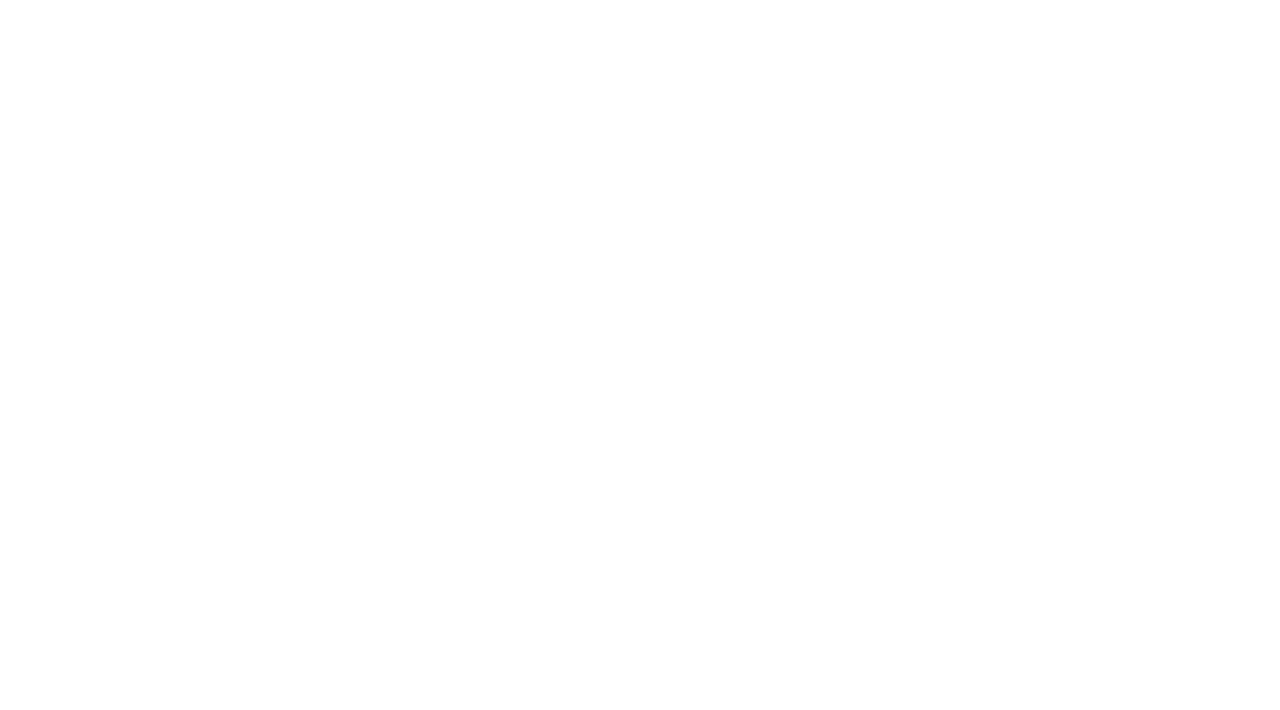
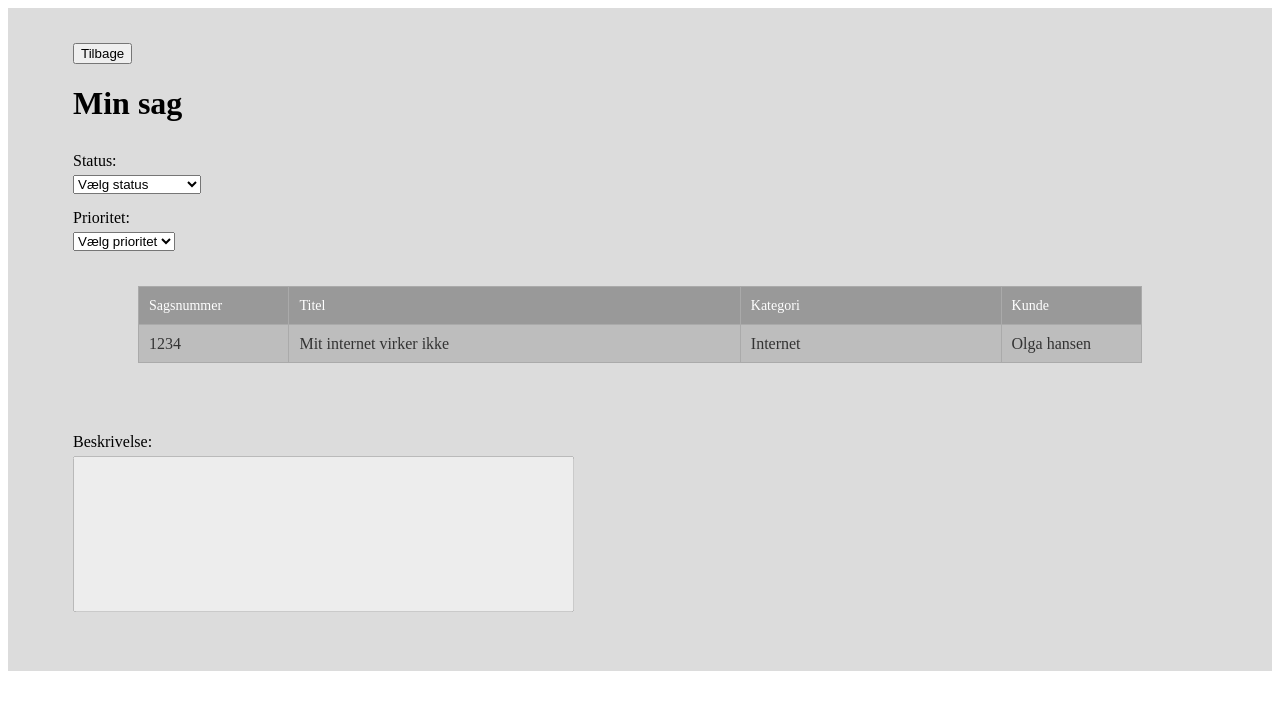
Before and after one commit to jonaschald/Sydlink-Projekt-Frontend, an Angular app: page /minsag in a window 1280 px wide. Before the commit this address led to /. Shown: the top 710 px of the page. Built offline with nearby package versions, Linux system fonts and the light colour scheme.

Commit message:
fikser routes så de virker + laver css for min-sag

```diff
--- a/src/app/app.routes.ts
+++ b/src/app/app.routes.ts
@@ -4,10 +4,13 @@ import { Kunde } from '../components/kunde/kunde';
 import { Medarbejder } from '../components/medarbejder/medarbejder';
 import { Profil } from '../components/profil/profil';
 import { MinSag } from '../components/min-sag/min-sag';
+import { OpretSag } from '../components/opret-sag/opret-sag';
 
 export const routes: Routes = [
   { path: '', component: Login },
   { path: 'kunde', component: Kunde },
   { path: 'medarbejder', component: Medarbejder },
-  { path: 'profil', component: Profil }
+  { path: 'profil', component: Profil },
+  { path: 'minsag', component: MinSag },
+  { path: 'opretsag', component: OpretSag }
 ];
--- a/src/components/kunde/kunde.html
+++ b/src/components/kunde/kunde.html
@@ -17,7 +17,7 @@
 
   <div class="actions">
 
-    <button routerLink="/opret-sag">
+    <button routerLink="/opretsag">
       Opret Sag
     </button>
 
--- a/src/components/login/login.ts
+++ b/src/components/login/login.ts
@@ -1,9 +1,9 @@
 import { Component } from '@angular/core';
 import { FormsModule } from '@angular/forms';
-import { Router } from '@angular/router';
+import { Router, RouterLink } from '@angular/router';
 
 @Component({
-  imports: [FormsModule],
+  imports: [FormsModule, RouterLink],
   selector: 'app-login',
   styleUrl: './login.css',
   templateUrl: './login.html',
--- a/src/components/medarbejder/medarbejder.html
+++ b/src/components/medarbejder/medarbejder.html
@@ -30,6 +30,10 @@
 
 
   <div class="actions">
+
+    <button type="button">
+      Filtrer
+    </button>
 
     <button type="button">
       Beskeder
--- a/src/components/min-sag/min-sag.css
+++ b/src/components/min-sag/min-sag.css
@@ -1,11 +1,8 @@
 .minsag-container {
-  width: 600px;
-  margin: auto;
-  padding: 20px;
-  text-align: left;
-  border: 1px solid #cccccc;
-  border-radius: 10px;
-  background-color: wheat;
+  min-height: 100hv;
+  background-color: #dcdcdc;
+  padding: 35px 65px 55px;
+  box-sizing: border-box;
 }
 
 .minsag-container h1 {
@@ -22,3 +19,51 @@
 .minsag-container textarea {
   resize: none;
 }
+
+.minsag-container table {
+  width: 100%;
+  border-collapse: collapse;
+  table-layout: fixed;
+  background-color: #bdbdbd;
+}
+
+.minsag-container table th,
+.minsag-container table td {
+  border: 1px solid #aaaaaa;
+  height: 38px;
+  padding: 0 10px;
+  text-align: left;
+  box-sizing: border-box;
+}
+
+.minsag-container table th {
+  background-color: #999999;
+  color: white;
+  font-weight: normal;
+  font-size: 14px;
+}
+
+.minsag-container table td {
+  background-color: #bdbdbd;
+  color: #333;
+}
+
+.minsag-container table th:nth-child(1),
+.minsag-container table td:nth-child(1) {
+  width: 15%;
+}
+
+.minsag-container table th:nth-child(2),
+.minsag-container table td:nth-child(2) {
+  width: 45%;
+}
+
+.minsag-container table th:nth-child(3),
+.minsag-container table td:nth-child(3) {
+  width: 26%;
+}
+
+.minsag-container table th:nth-child(4),
+.minsag-container table td:nth-child(4) {
+  width: 14%;
+}
--- a/src/components/min-sag/min-sag.html
+++ b/src/components/min-sag/min-sag.html
@@ -24,7 +24,7 @@
     </select>
   </div>
 
-  <div>
+  <div class="minsag-container table">
     <table>
       <tr>
         <th>Sagsnummer</th>
```
